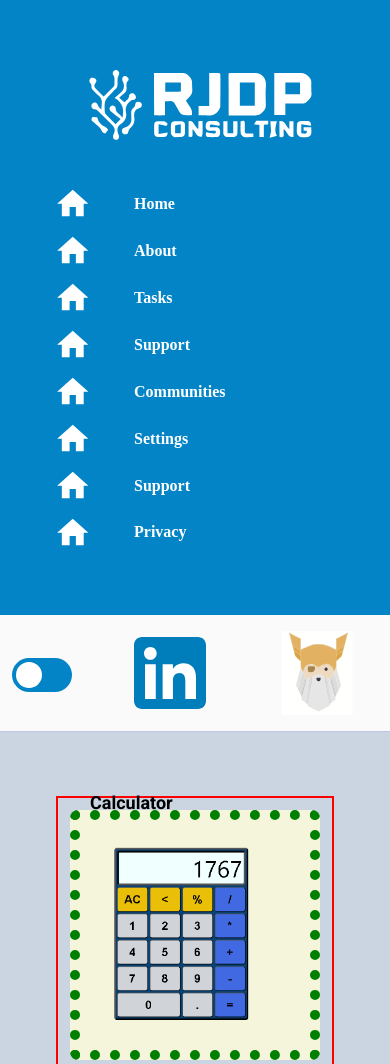
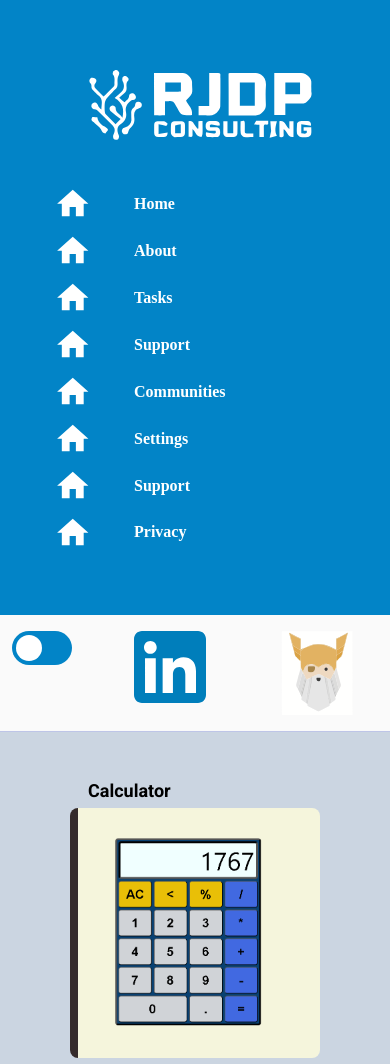
Before and after one commit to Clanbulance/Dashboard, a plain HTML site: page index.html in a window 390 px wide. Shown: the top 1064 px of the page. Drawn offline with Linux system fonts and the light colour scheme; a web font is replaced by a local one.

Commit message:
fixed mobile borders

```diff
--- a/style.css
+++ b/style.css
@@ -29,7 +29,7 @@
     height: 100vh;
     display: grid;
     grid-template-columns: 0.5fr 1.5fr 1.5fr 1fr;
-    grid-template-rows: 0.5fr 1.5fr 1.5fr 1fr;
+    grid-template-rows: 0.5fr 1.5fr 1.5fr  minmax(0.5fr, 1fr);
     grid-auto-flow: row;
     grid-template-areas:
     "leftpanel topbar topbar topbar "
@@ -98,11 +98,8 @@
 
 .topBarUl{
     display:grid;
-    grid-template-columns: repeat(20,1fr);
     background-color: var(--white-background-color);
     list-style: none;
-    justify-content: center;
-    align-items: center;
     padding: 12px;
     padding-top: 16px;
 
@@ -451,14 +448,14 @@
         display: grid;
         grid-template-columns: 1fr;
         grid-template-rows: 1fr 1fr 1fr 1fr 1fr;
-        border:2px solid red;
+        border:none;
        align-items: center;
        margin-left: auto;
        margin-right: auto;
     }
 
 .projectCards{
-    border:10px dotted green;
+
 }
 
 
@@ -477,7 +474,7 @@
 .rightSideBar{
     justify-content: center;
     padding: 0px;
-    border:1px solid red;
+
     background-color: var(--background-color);
 }
 .rightSideBar .sources{
```
